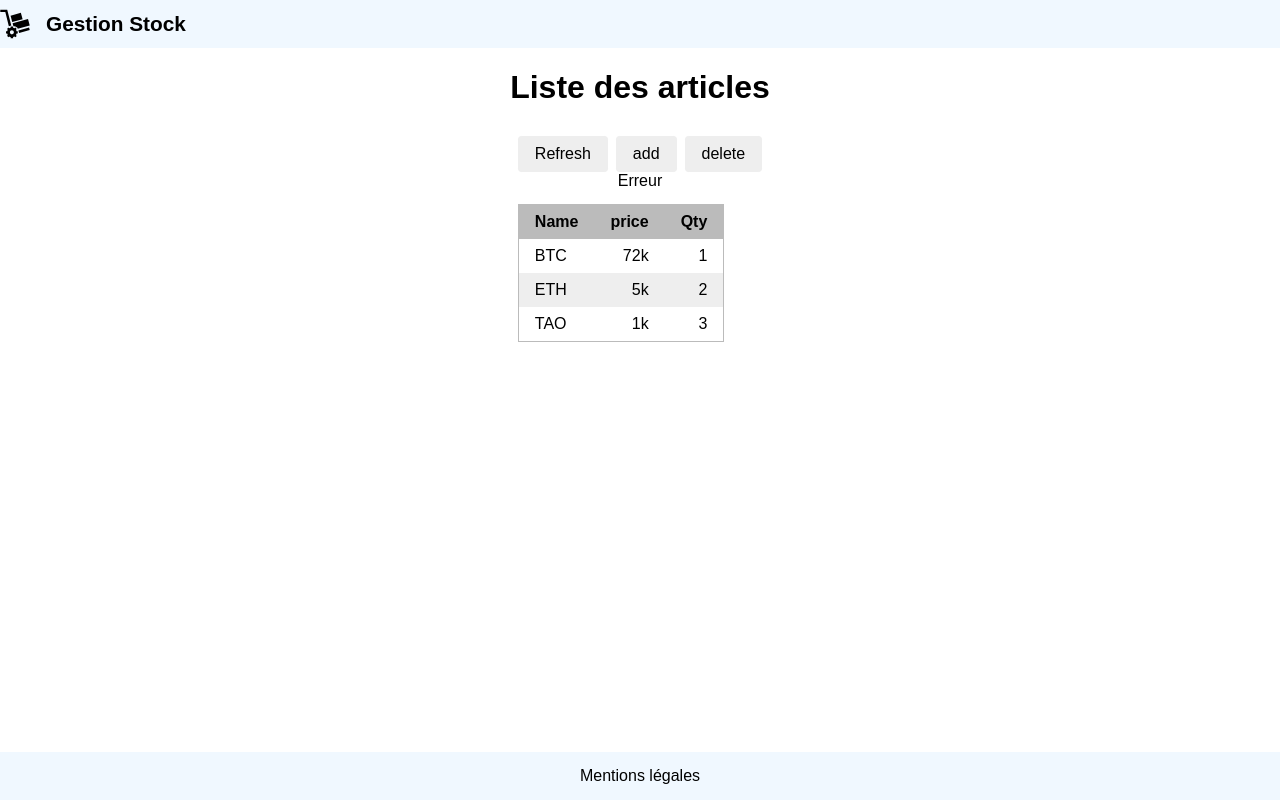
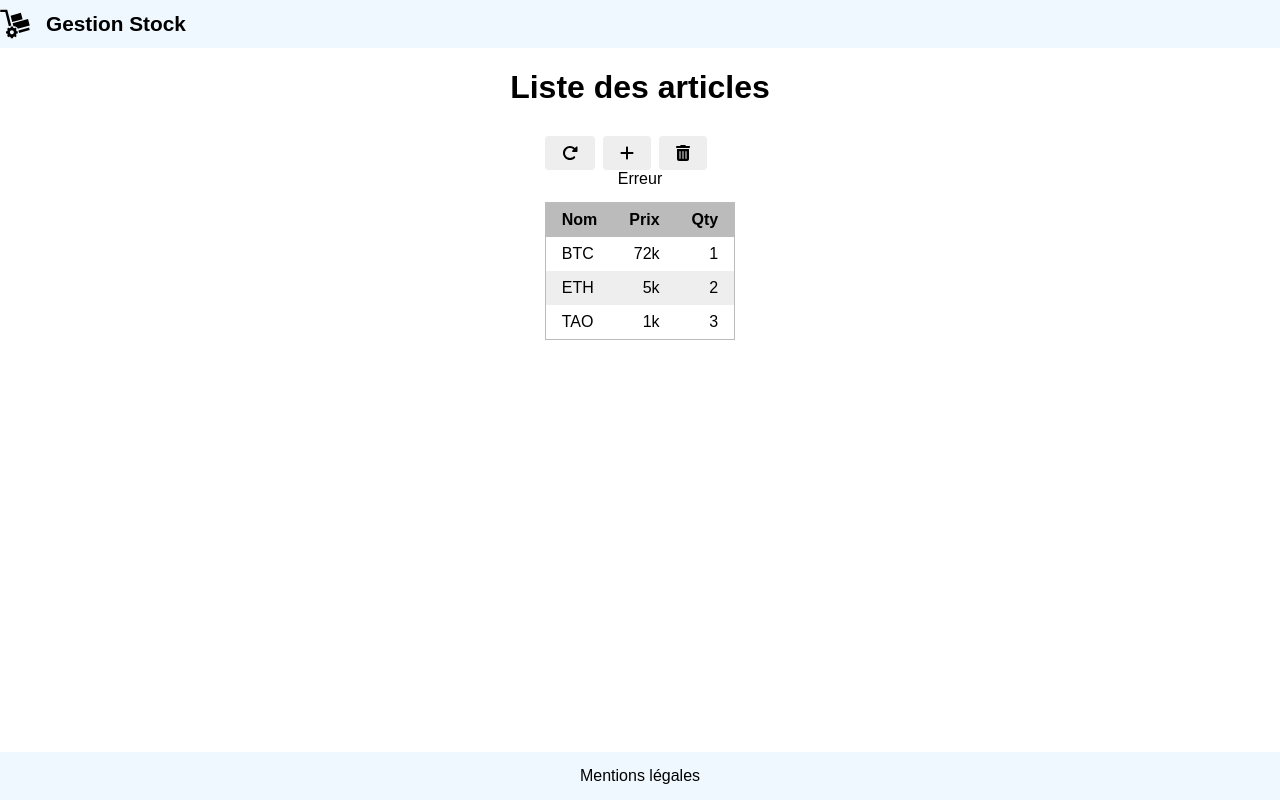
Before and after one commit to gbesset/formation-vuejs, a Vue app in the folder orsys-vuejs3/gestion-stock/front-gestion-stock/: page /stock in a window 1280 px wide. Built offline with nearby package versions, Linux system fonts and the light colour scheme.

Commit message:
Feat: add icons

```diff
--- a/orsys-vuejs3/gestion-stock/front-gestion-stock/package.json
+++ b/orsys-vuejs3/gestion-stock/front-gestion-stock/package.json
@@ -16,6 +16,9 @@
     "format": "prettier --write src/"
   },
   "dependencies": {
+    "@fortawesome/fontawesome-svg-core": "^6.6.0",
+    "@fortawesome/free-solid-svg-icons": "^6.6.0",
+    "@fortawesome/vue-fontawesome": "^3.0.8",
     "pinia": "^2.2.6",
     "vue": "^3.5.12",
     "vue-router": "^4.4.5"
--- a/orsys-vuejs3/gestion-stock/front-gestion-stock/src/assets/css/button.css
+++ b/orsys-vuejs3/gestion-stock/front-gestion-stock/src/assets/css/button.css
@@ -10,6 +10,8 @@ button,
   color: inherit;
   background-color: #eee;
   border-radius: 0.2rem;
+
+  gap: 0.5rem;
 
   cursor: pointer;
 
--- a/orsys-vuejs3/gestion-stock/front-gestion-stock/src/stock/views/AddView.vue
+++ b/orsys-vuejs3/gestion-stock/front-gestion-stock/src/stock/views/AddView.vue
@@ -1,4 +1,7 @@
-<script setup lang="ts"></script>
+<script setup lang="ts">
+import { faAdd } from '@fortawesome/free-solid-svg-icons'
+import { FontAwesomeIcon } from '@fortawesome/vue-fontawesome'
+</script>
 
 <template>
   <main>
@@ -11,7 +14,7 @@
       </label>
 
       <label>
-        <span>prix</span>
+        <span>Prix</span>
         <input type="number" />
         <span class="error"></span>
       </label>
@@ -23,7 +26,7 @@
       </label>
 
       <div class="error"></div>
-      <button class="primary">Ajouter</button>
+      <button class="primary"><FontAwesomeIcon :icon="faAdd" /><span>Ajouter</span></button>
     </form>
   </main>
 </template>
--- a/orsys-vuejs3/gestion-stock/front-gestion-stock/src/stock/views/ListView.vue
+++ b/orsys-vuejs3/gestion-stock/front-gestion-stock/src/stock/views/ListView.vue
@@ -1,20 +1,25 @@
-<script setup lang="ts"></script>
+<script setup lang="ts">
+import { FontAwesomeIcon } from '@fortawesome/vue-fontawesome'
+import { faAdd, faRotateRight, faTrashCan } from '@fortawesome/free-solid-svg-icons'
+</script>
 
 <template>
   <main>
     <h1>Liste des articles</h1>
     <section class="content">
       <nav>
-        <button>Refresh</button>
-        <RouterLink to="/stock/add" class="button">add</RouterLink>
-        <button>delete</button>
+        <button title="Refresh"><FontAwesomeIcon :icon="faRotateRight" /></button>
+        <RouterLink to="/stock/add" class="button" title="Add">
+          <FontAwesomeIcon :icon="faAdd"
+        /></RouterLink>
+        <button title="delete"><FontAwesomeIcon :icon="faTrashCan" /></button>
       </nav>
       <div class="error">Erreur</div>
       <table>
         <thead>
           <tr>
-            <th class="name">Name</th>
-            <th class="price">price</th>
+            <th class="name">Nom</th>
+            <th class="price">Prix</th>
             <th class="qty">Qty</th>
           </tr>
         </thead>
--- a/orsys-vuejs3/gestion-stock/front-gestion-stock/src/views/HomeView.vue
+++ b/orsys-vuejs3/gestion-stock/front-gestion-stock/src/views/HomeView.vue
@@ -1,9 +1,14 @@
-<script setup lang="ts"></script>
+<script setup lang="ts">
+import { faChevronRight } from '@fortawesome/free-solid-svg-icons'
+import { FontAwesomeIcon } from '@fortawesome/vue-fontawesome'
+</script>
 
 <template>
   <main>
     <h1>Gérer efficacement votre stock !</h1>
-    <RouterLink to="/stock" class="button primary">Voir le stock</RouterLink>
+    <RouterLink to="/stock" class="button primary"
+      ><span>Voir le stock</span><FontAwesomeIcon :icon="faChevronRight" />
+    </RouterLink>
   </main>
 </template>
 
```
Also changed, not shown: 1 other file (tests, documents, lock files or other folders).
